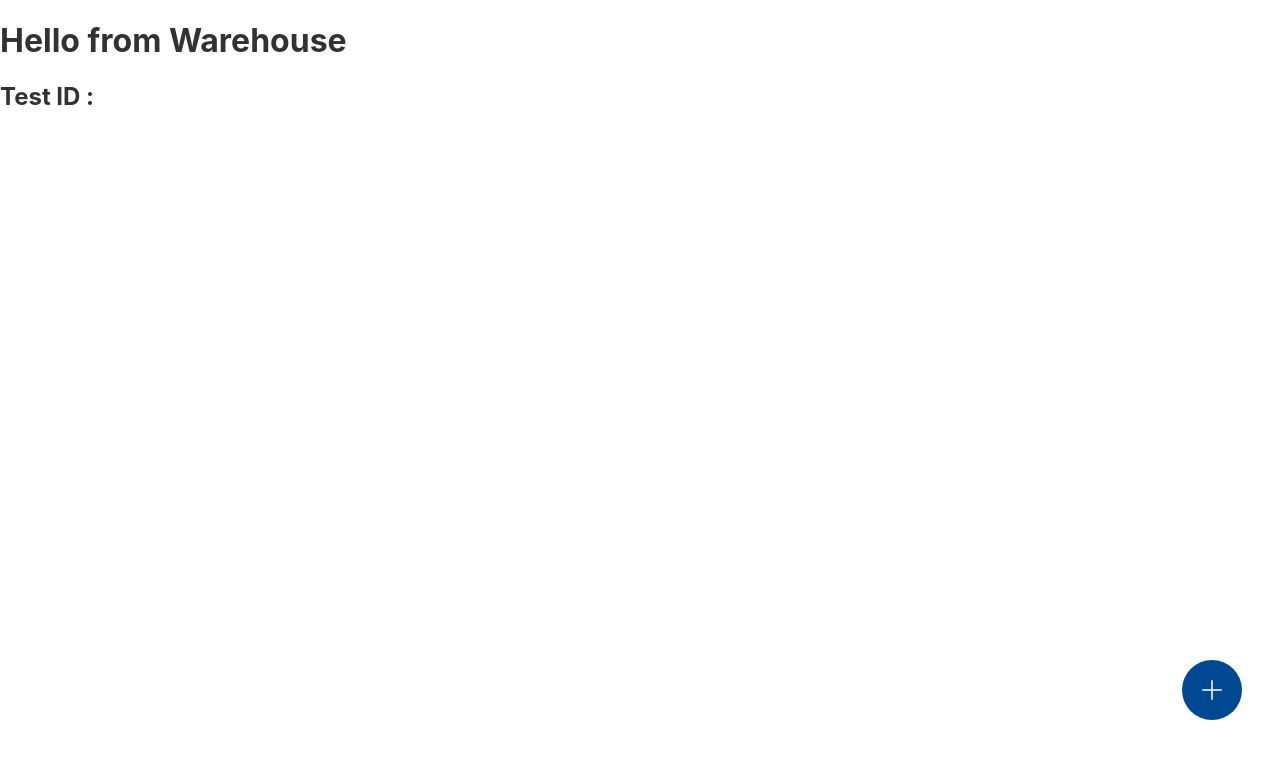
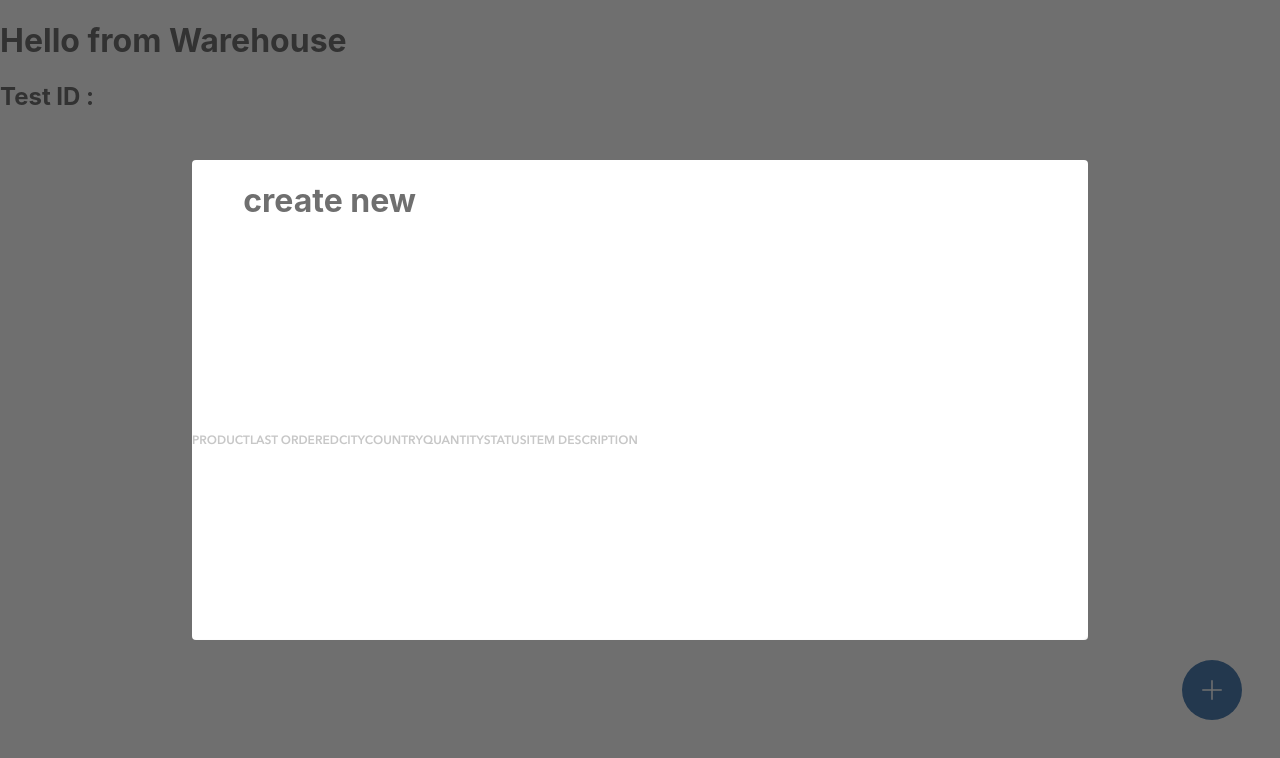
Before and after one commit to durph/teamFanta-inStock, a React (Create React App) app in the folder client/: page /warehouse in a window 1280 px wide. Shown: the top 758 px of the page. Built offline with nearby package versions, Linux system fonts and the light colour scheme.

Commit message:
warehouse adder features scaffolding

```diff
--- a/client/src/components/Warehouse/Warehouse.js
+++ b/client/src/components/Warehouse/Warehouse.js
@@ -1,13 +1,14 @@
 import React, { Component } from "react";
 import plusImg from "../../assets/Icons/SVG/Icon-add.svg";
 import "./Warehouse.scss";
-
+import WarehouseAdder from "../WarehouseAdder/WarehouseAdder.js";
 class Warehouse extends Component {
-
+    state = {
+        RenderAdder: true
+    };
     addWarehouse = e =>{
-        console.log(e.target);
-
-
+        console.log("clicked");
+        this.setState(prevstate =>({RenderAdder: !prevstate.RenderAdder}))
     }
   render() {
     //testing routes
@@ -21,9 +22,9 @@ class Warehouse extends Component {
               alt="add item plus"
               className="warehouse__add-item-img"
               onClick ={this.addWarehouse}
-
-            />
+                    />
           </div>
+        {(this.state.RenderAdder? <WarehouseAdder /> : "")}
       </>
     );
   }
--- /dev/null
+++ b/client/src/components/WarehouseAdder/WarehouseAdder.js
@@ -0,0 +1,44 @@
+import React, { Component } from "react";
+import "./WarehouseAdder.scss";
+
+
+export default class WarehouseAdder extends Component {
+    render(){
+        return(
+            <div className = "warehouseadder">
+                <div className = "warehouseadder__card">
+                    <h1 className = "warehouseadder__card__title">create new</h1>
+                    <div className = "warehouseadder__card__formfield"></div>
+                       <h5 className ="warehouseadder__card__formfield-label">
+                            product
+                        </h5>
+                    <div className = "warehouseadder__card__formfield"></div>
+                        <h5 className ="warehouseadder__card__formfield-label">
+                            last ordered
+                        </h5>
+                    <div className = "warehouseadder__card__formfield"></div>
+                        <h5 className ="warehouseadder__card__formfield-label">
+                            city
+                        </h5>
+                    <div className = "warehouseadder__card__formfield"></div>
+                        <h5 className ="warehouseadder__card__formfield-label">
+                            country
+                        </h5>
+                    <div className = "warehouseadder__card__formfield"></div>
+                        <h5 className ="warehouseadder__card__formfield-label">
+                            quantity
+                        </h5>
+                    <div className = "warehouseadder__card__formfield"></div>
+                        <h5 className ="warehouseadder__card__formfield-label">
+                            status
+                        </h5>
+                    <div className = "warehouseadder__card__formfield"></div>
+                        <h5 className ="warehouseadder__card__formfield-label">
+                            item description
+                        </h5>
+                    <div className = "warehouseadder__card__buttons"></div>
+                </div>
+            </div>
+        )
+    }
+}
--- /dev/null
+++ b/client/src/components/WarehouseAdder/WarehouseAdder.scss
@@ -0,0 +1,49 @@
+@import "../../styles/_global-mixins.scss";
+@import "../../styles/_global-variables.scss";
+@include font-faces;
+.warehouseadder {
+
+    position:fixed;
+    left:0vw;
+    top:0vw;
+    width:100vw;
+    height:100vh;
+    background-color:$global-black;
+    opacity:0.7;
+    display:flex;
+    flex-direction:row;
+    justify-content:center;
+    align-items:center;
+
+    &__card
+    {
+        width:70vw;
+        height:60vh;
+        background-color:$white;
+        border-radius:4px;
+        box-shadow: inset -4px -5px 3px -7px $silver;
+        display:flex;
+        flex-flow:row wrap;
+        &__title
+        {
+            width:100%;
+            margin-left: 4vw;
+        }
+        &__formfield
+        {
+            display:flex;
+            flex-flow:row wrap;
+            justify-content:flex-start;
+            &-label
+            {
+                @include h5_labels;
+
+            }
+        }
+        &__buttons
+        {
+        }
+
+
+    }
+}
--- a/client/src/styles/_global-variables.scss
+++ b/client/src/styles/_global-variables.scss
@@ -5,6 +5,8 @@ $global-black: #323232;
 $para-text: #323232;
 
 $text-label-style: #AFAFAF; // This color used in 'h5-labels' mixin
+
+$silver:#AFAFAF;
 
 $text-field-border: #E1E1E1;
 
```
